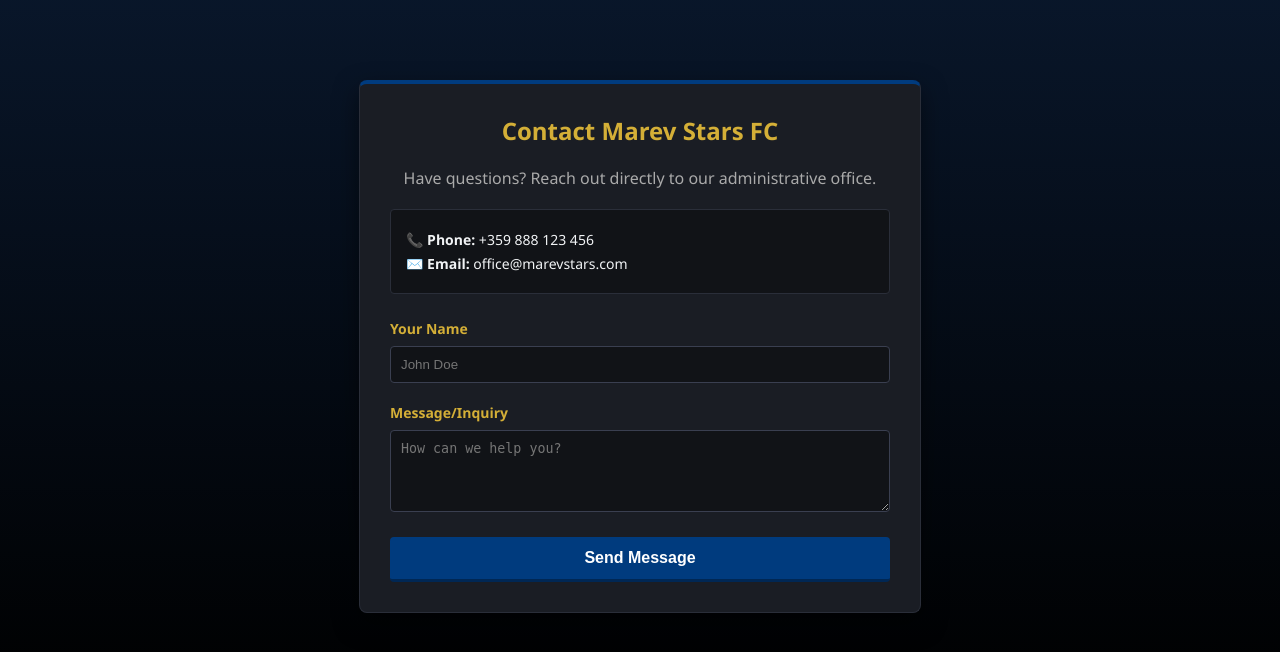
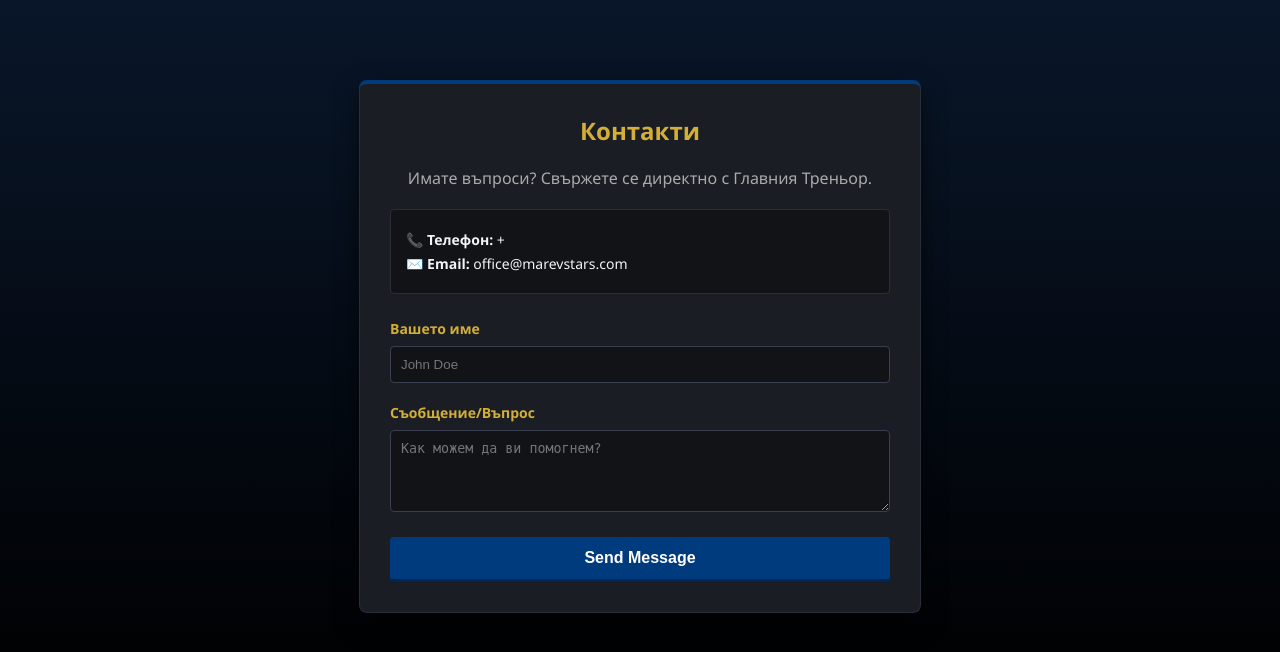
Before and after one commit to martiparty2000/marevstars.com, a Django app: page /contact/ in a window 1280 px wide. Shown: the part 92-744 px from the top of the page. Run offline with Django 5.2, Linux system fonts and the light colour scheme.

Commit message:
uppdates

```diff
--- a/templates/contact.html
+++ b/templates/contact.html
@@ -1,20 +1,20 @@
 {% extends 'base.html' %}
 {% block content %}
 <div class="auth-container" style="max-width: 500px;">
-    <h2 style="color: var(--gold); margin-top: 0; text-align: center;">Contact Marev Stars FC</h2>
-    <p style="text-align: center; color: #aaa; margin-bottom: 20px;">Have questions? Reach out directly to our administrative office.</p>
+    <h2 style="color: var(--gold); margin-top: 0; text-align: center;">Контакти</h2>
+    <p style="text-align: center; color: #aaa; margin-bottom: 20px;">Имате въпроси? Свържете се директно с Главния Треньор.</p>
     <div style="background: #111317; padding: 15px; border-radius: 4px; margin-bottom: 25px; border: 1px solid #2a2e39; font-size: 14px;">
-        <p style="margin: 5px 0;">📞 <strong>Phone:</strong> +359 888 123 456</p>
+        <p style="margin: 5px 0;">📞 <strong>Телефон:</strong> +</p>
         <p style="margin: 5px 0;">✉️ <strong>Email:</strong> office@marevstars.com</p>
     </div>
     <form>
         <div class="form-group">
-            <label>Your Name</label>
+            <label>Вашето име</label>
             <input type="text" placeholder="John Doe">
         </div>
         <div class="form-group">
-            <label>Message/Inquiry</label>
-            <textarea rows="4" placeholder="How can we help you?"></textarea>
+            <label>Съобщение/Въпрос</label>
+            <textarea rows="4" placeholder="Как можем да ви помогнем?"></textarea>
         </div>
         <button type="button" class="btn-submit" onclick="alert('Message Sent!')">Send Message</button>
     </form>
```
Also changed, not shown: templates/schedule.html (+9 -9 lines).
